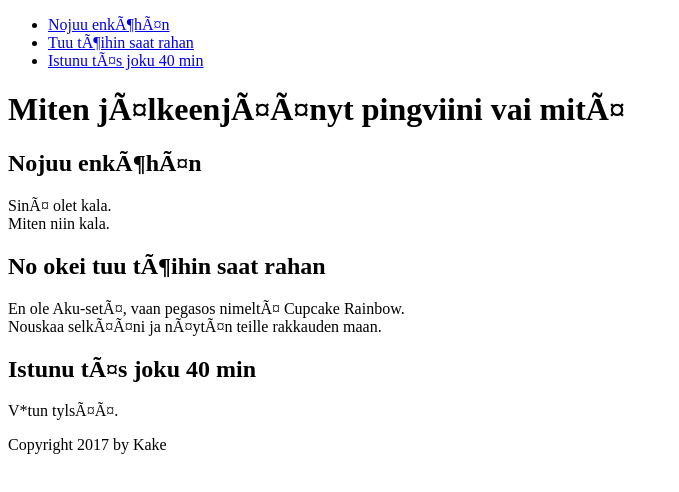
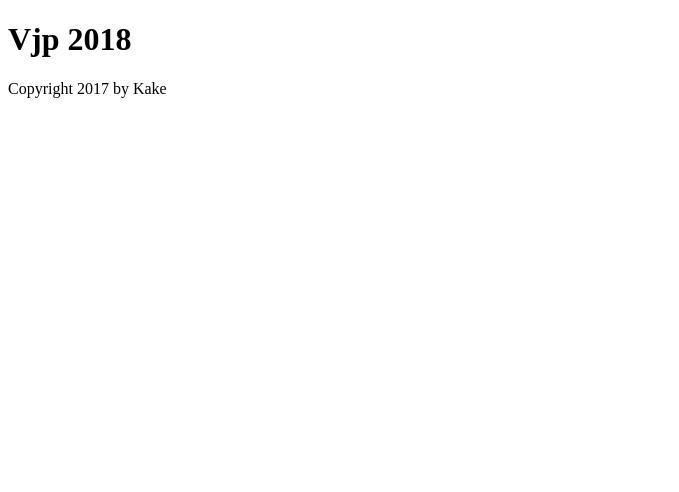
Before and after one commit to katriniemi/katriniemi.github.io, a plain HTML site: page index.html in a window 1280 px wide. Shown: the whole page, without its empty margins (0-679 px from the left). Drawn offline with Linux system fonts and the light colour scheme.

Commit message:
uusi alku
fresh

```diff
--- a/index.html
+++ b/index.html
@@ -2,51 +2,16 @@
 <html>
     <head>
         <meta charset"UTF-8" />
-        <meta name="author" content="Kake" />
-        <meta name="description" content="Sis Sas Sus Rar" />
+        <meta name="author" content="Niemen kake" />
+        <meta name="description" content="vjp 2018" />
         <link rel="shortcut icon" href="assets/favicon.ico" />
         <title>Sis Sas Sus Rar </title>
         <link rel="stylesheet" type="text/css" href="style.css" >
     </head>
         <body>
-            <div id="nav">
-                <ul>
-                    <li><a href="#nojuu">Nojuu enköhän</a></li>
-                    <li><a href="#tuutöihin">Tuu töihin saat rahan</a></li>
-                    <li><a href="#40min">Istunu täs joku 40 min</a></li>
-                </ul>
-            </div>
             <header>
-                <h1>Miten jälkeenjäänyt pingviini vai mitä</h1>
+                <h1>Vjp 2018</h1>
             </header>
-            <section>
-                <div id="page1">
-                    <a id="nojuu" class="smooth"></a>
-                    <article id="Nojuu enköhän">
-                    <h2>Nojuu enköhän</h2>
-                    <p>Sinä olet kala.
-                    <br>Miten niin kala.</p>
-                    </article>
-                </div>
-
-                <div id="page2">
-                    <a id="tuutöihin" class="smooth"></a>
-                    <article id="Tuu töihin saat rahan">
-                    <h2>No okei tuu töihin saat rahan</h2>
-                    <p>En ole Aku-setä, vaan pegasos nimeltä Cupcake Rainbow.
-                    <br>Nouskaa selkääni ja näytän teille rakkauden maan.</p>
-                </article>
-                </div>
-
-                <div id="page3">
-                    <a id="40min" class="smooth"></a>
-                    <article id="Istunu täs joku 40 min">
-                    <h2>Istunu täs joku 40 min</h2>
-                    <p>V*tun tylsää.</p>
-                    </article>
-                </div>
-            </section>
-
             <footer>
                 <p>Copyright 2017 by Kake</p>
             </footer>
```
